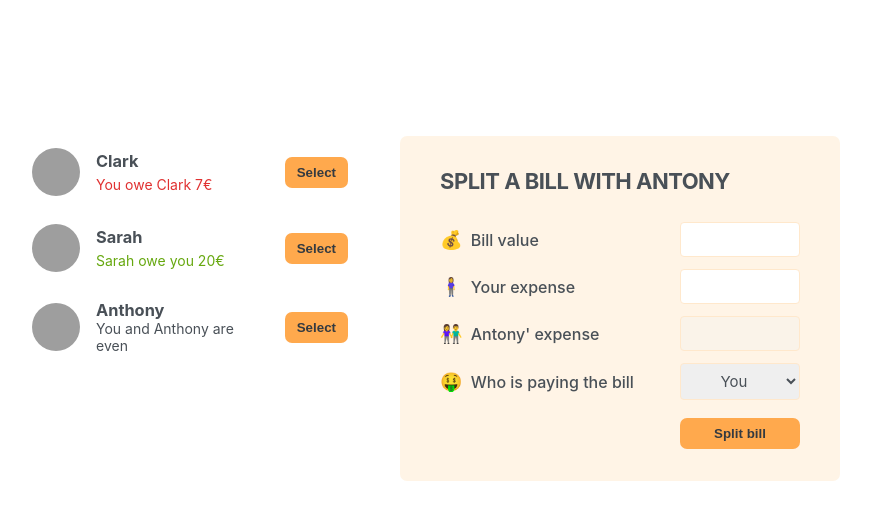
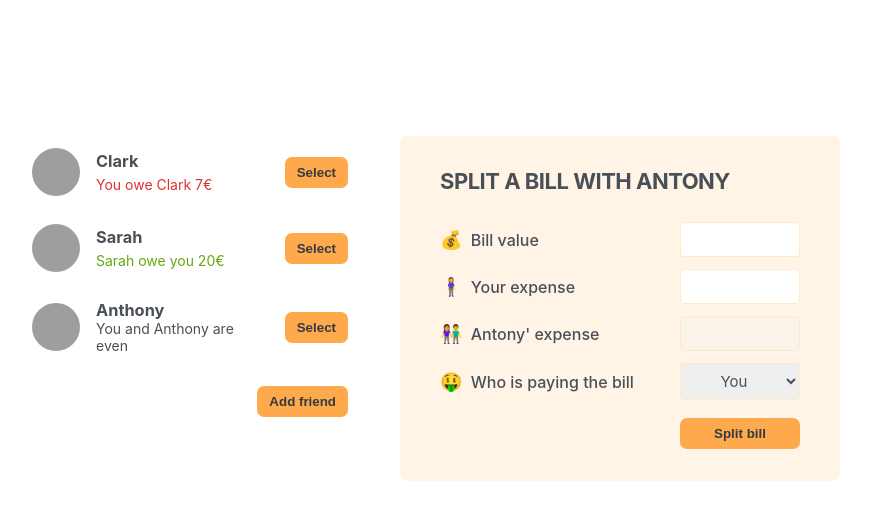
Before and after one commit to Storozhuk81/React-Eat-N-Split, a React (Create React App) app: page / in a window 1280 px wide. Shown: the top 520 px of the page, without its empty margins (210-1081 px from the left). Built offline with nearby package versions, Linux system fonts and the light colour scheme; grey boxes are pictures that could not be loaded.

Commit message:
Button Add friend correction

```diff
--- a/src/App.js
+++ b/src/App.js
@@ -44,9 +44,9 @@ function ListOfFriends({ friends }) {
       {visibleAddFriend && (
         <>
           <AddFriendForm />
-          <Button onClick={handleAddFriend}>{visibleAddFriend ? "Close" : "Add friend"}</Button>
         </>
       )}
+      <Button onClick={handleAddFriend}>{visibleAddFriend ? "Close" : "Add friend"}</Button>
     </div>
   );
 }
```
